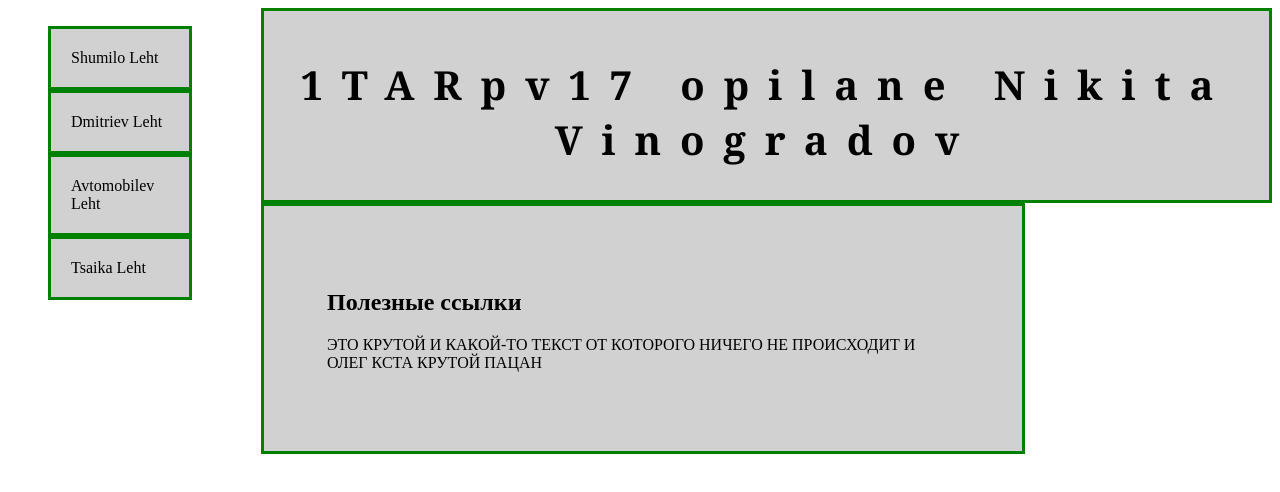
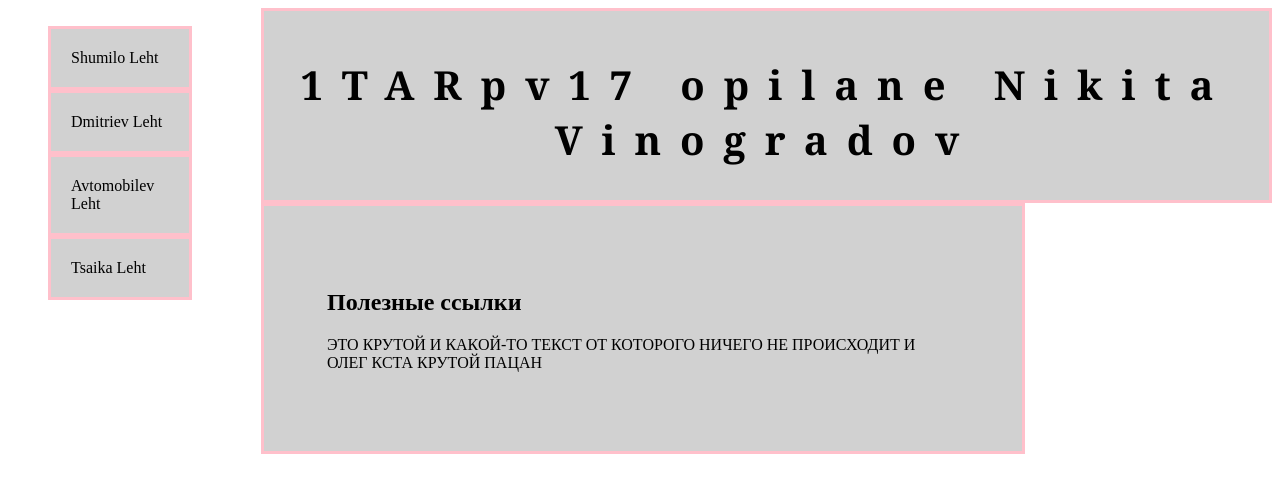
Before and after one commit to NikVin322/Just-a-simple-repository, a plain HTML site: page index.html in a window 1280 px wide. Drawn offline with Linux system fonts and the light colour scheme.

Commit message:
CSS TODO1 : Vipolneno

```diff
--- a/style.css
+++ b/style.css
@@ -11,7 +11,7 @@ header{
 	background-image: url('Untitled.png');
 	background-repeat:no-repeat;
 	height:189px;
-	border:solid 3px green;
+	border:solid 3px pink;
 }
 header ul{
 	list-style-type:none;
@@ -26,7 +26,7 @@ header li a {
 	text-align: left;
 	overflow: visible;
 	padding:20px;
-	border:solid 3px green;
+	border:solid 3px pink;
 	text-decoration:none;
 	color: black;
 	width: 20%;
@@ -45,7 +45,7 @@ footer{
 	background-image: url('Untitled.png');
 	background-repeat:no-repeat;
 	height:190px;
-	border:solid 3px green;
+	border:solid 3px pink;
 }
 nav ul{
 	list-style-type:none;
@@ -60,14 +60,14 @@ nav li a{
 	text-align: left;
 	overflow: visible;
 	padding:20px;
-	border:solid 3px green;
+	border:solid 3px pink;
 	text-decoration:none;
 	color: black;
 	width: 60%;
 }
 main{
 	background-color: #d1d1d1;
-	border:solid 3px green;
+	border:solid 3px pink;
 	margin-left: 20%;
 	overflow: visible;
 	width: 50%;
```
